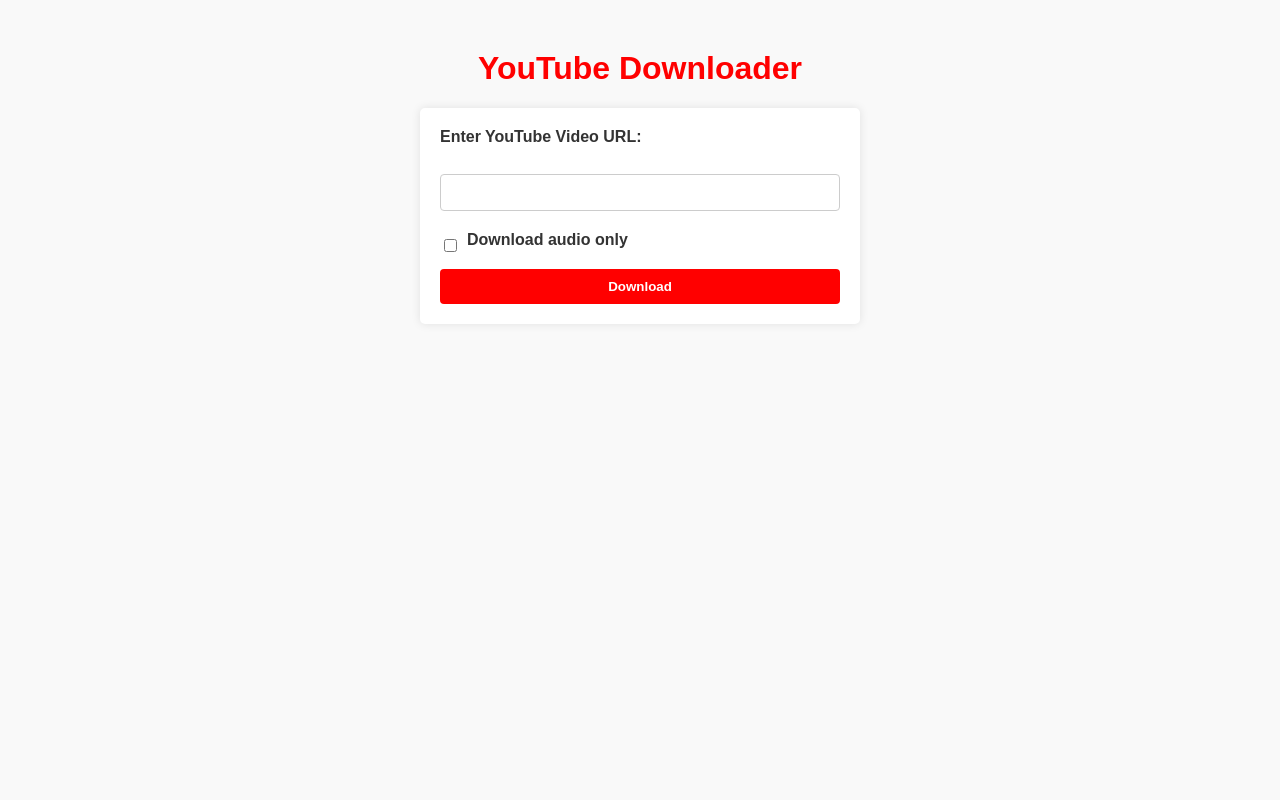
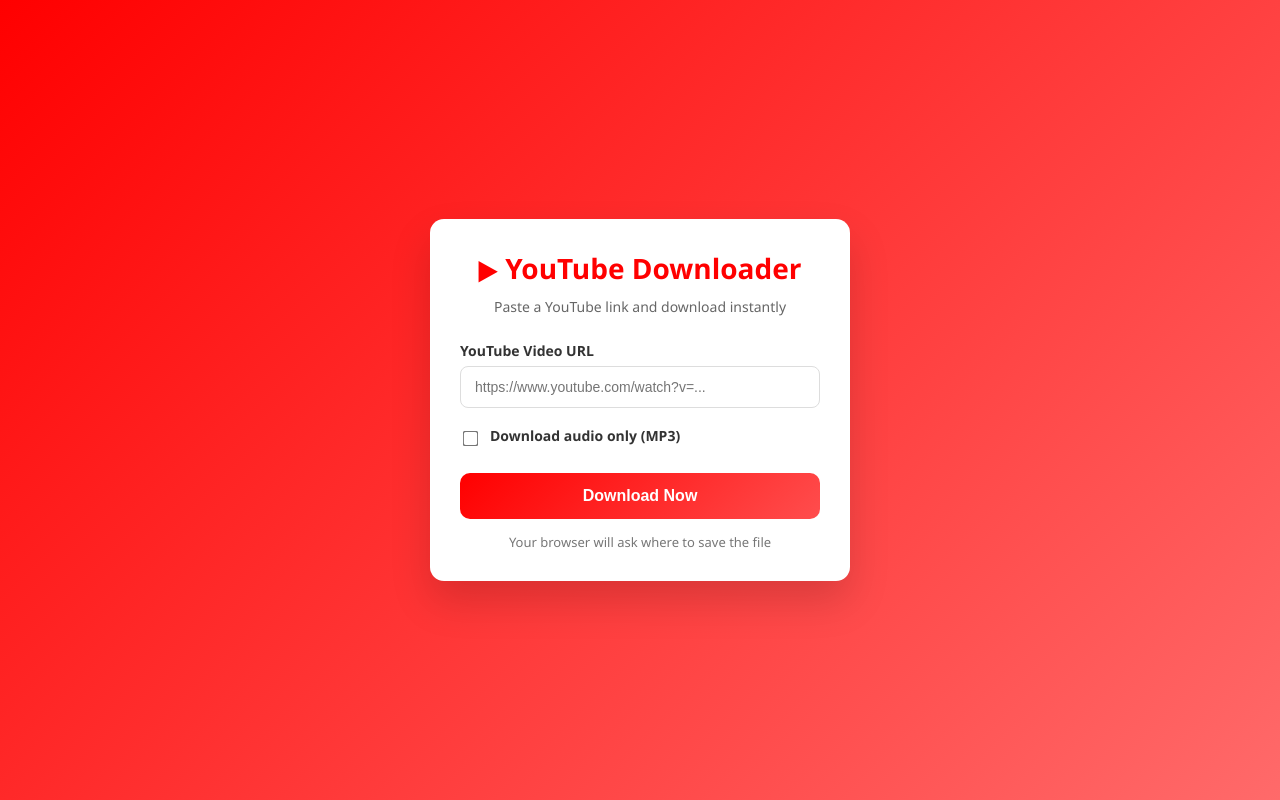
Before and after one commit to Luci77777/Youtube-Audio-Video-Downloader, a Django app: page / in a window 1280 px wide. Run offline with Django 5.2, Linux system fonts and the light colour scheme.

Commit message:
Update youtube.html

```diff
--- a/downloader/templates/youtube.html
+++ b/downloader/templates/youtube.html
@@ -2,84 +2,185 @@
 <html lang="en">
 <head>
     <meta charset="UTF-8">
+    <title>YouTube Downloader</title>
     <meta name="viewport" content="width=device-width, initial-scale=1.0">
-    <title>YouTube Downloader</title>
+
     <style>
+        * {
+            box-sizing: border-box;
+        }
+
         body {
-            font-family: Arial, sans-serif;
-            background-color: #f9f9f9;
             margin: 0;
-            padding: 0;
-        }
-        h1 {
-            text-align: center;
-            margin-top: 50px;
-            color: #ff0000; /* YouTube red color */
-        }
-        form {
-            max-width: 400px;
-            margin: 0 auto;
-            padding: 20px;
-            background-color: #fff;
-            border-radius: 5px;
-            box-shadow: 0 0 10px rgba(0, 0, 0, 0.1);
-        }
-        .checkbox-label {
+            min-height: 100vh;
+            font-family: "Segoe UI", Tahoma, Geneva, Verdana, sans-serif;
+            background: linear-gradient(135deg, #ff0000, #ff6a6a);
             display: flex;
             align-items: center;
+            justify-content: center;
+        }
+
+        .card {
+            background: #ffffff;
+            width: 100%;
+            max-width: 420px;
+            padding: 30px;
+            border-radius: 14px;
+            box-shadow: 0 20px 40px rgba(0,0,0,0.15);
+            animation: fadeIn 0.6s ease;
+        }
+
+        @keyframes fadeIn {
+            from {
+                opacity: 0;
+                transform: translateY(15px);
+            }
+            to {
+                opacity: 1;
+                transform: translateY(0);
+            }
+        }
+
+        .logo {
+            text-align: center;
+            font-size: 28px;
+            font-weight: 700;
+            color: #ff0000;
             margin-bottom: 10px;
         }
-        .checkbox-label input[type="checkbox"] {
-            margin-right: 10px;
+
+        .subtitle {
+            text-align: center;
+            font-size: 14px;
+            color: #666;
+            margin-bottom: 25px;
         }
+
         label {
+            font-weight: 600;
+            font-size: 14px;
+            color: #333;
+            margin-bottom: 6px;
             display: block;
-            font-weight: bold;
-            color: #333; /* Dark gray color */
-            margin-bottom: 10px;
         }
+
         input[type="text"] {
             width: 100%;
-            padding: 10px;
-            margin-bottom: 20px;
-            border: 1px solid #ccc;
-            border-radius: 4px;
-            box-sizing: border-box;
+            padding: 12px 14px;
+            border-radius: 8px;
+            border: 1px solid #ddd;
+            font-size: 14px;
+            outline: none;
+            margin-bottom: 18px;
+            transition: border 0.2s;
         }
-        button[type="submit"] {
+
+        input[type="text"]:focus {
+            border-color: #ff0000;
+        }
+
+        .checkbox {
+            display: flex;
+            align-items: center;
+            gap: 10px;
+            margin-bottom: 22px;
+            font-size: 14px;
+            color: #444;
+        }
+
+        .checkbox input {
+            accent-color: #ff0000;
+            transform: scale(1.2);
+        }
+
+        button {
             width: 100%;
-            padding: 10px;
-            background-color: #ff0000; /* YouTube red color */
+            padding: 14px;
+            border-radius: 10px;
             border: none;
+            background: linear-gradient(135deg, #ff0000, #ff4d4d);
             color: #fff;
-            font-weight: bold;
-            border-radius: 4px;
+            font-size: 16px;
+            font-weight: 600;
             cursor: pointer;
-            transition: background-color 0.3s;
+            transition: transform 0.15s ease, box-shadow 0.15s ease;
         }
-        button[type="submit"]:hover {
-            background-color: #cc0000; /* Darker shade of YouTube red */
+
+        button:hover {
+            transform: translateY(-1px);
+            box-shadow: 0 10px 20px rgba(255, 0, 0, 0.3);
         }
+
+        button:disabled {
+            background: #ccc;
+            cursor: not-allowed;
+            box-shadow: none;
+            transform: none;
+        }
+
+        .info {
+            text-align: center;
+            font-size: 13px;
+            color: #777;
+            margin-top: 14px;
+        }
+
         .error {
-            color: #ff0000; /* Error message color */
-            font-weight: bold;
+            margin-top: 16px;
+            text-align: center;
+            color: #ff0000;
+            font-weight: 600;
+            font-size: 14px;
         }
     </style>
+
+    <script>
+        function startDownload() {
+            const btn = document.getElementById("downloadBtn");
+            btn.disabled = true;
+            btn.innerText = "Downloading…";
+        }
+    </script>
 </head>
+
 <body>
-    <h1>YouTube Downloader</h1>
-    <form action="{% url 'youtube' %}" method="post">
+
+<div class="card">
+    <div class="logo">▶ YouTube Downloader</div>
+    <div class="subtitle">
+        Paste a YouTube link and download instantly
+    </div>
+
+    <form action="{% url 'youtube' %}" method="post" onsubmit="startDownload()">
         {% csrf_token %}
-        <label for="link">Enter YouTube Video URL:</label><br>
-        <input type="text" id="link" name="link" required><br>
-        <div class="checkbox-label">
+
+        <label for="link">YouTube Video URL</label>
+        <input
+            type="text"
+            id="link"
+            name="link"
+            placeholder="https://www.youtube.com/watch?v=..."
+            required
+        >
+
+        <div class="checkbox">
             <input type="checkbox" id="audio_only" name="audio_only">
-            <label for="audio_only">Download audio only</label><br>
+            <label for="audio_only">Download audio only (MP3)</label>
         </div>
-        <button type="submit">Download</button>
+
+        <button type="submit" id="downloadBtn">
+            Download Now
+        </button>
+
+        <div class="info">
+            Your browser will ask where to save the file
+        </div>
     </form>
+
     {% if error_message %}
-        <p class="error">{{ error_message }}</p>
+        <div class="error">{{ error_message }}</div>
     {% endif %}
+</div>
+
 </body>
 </html>
```
